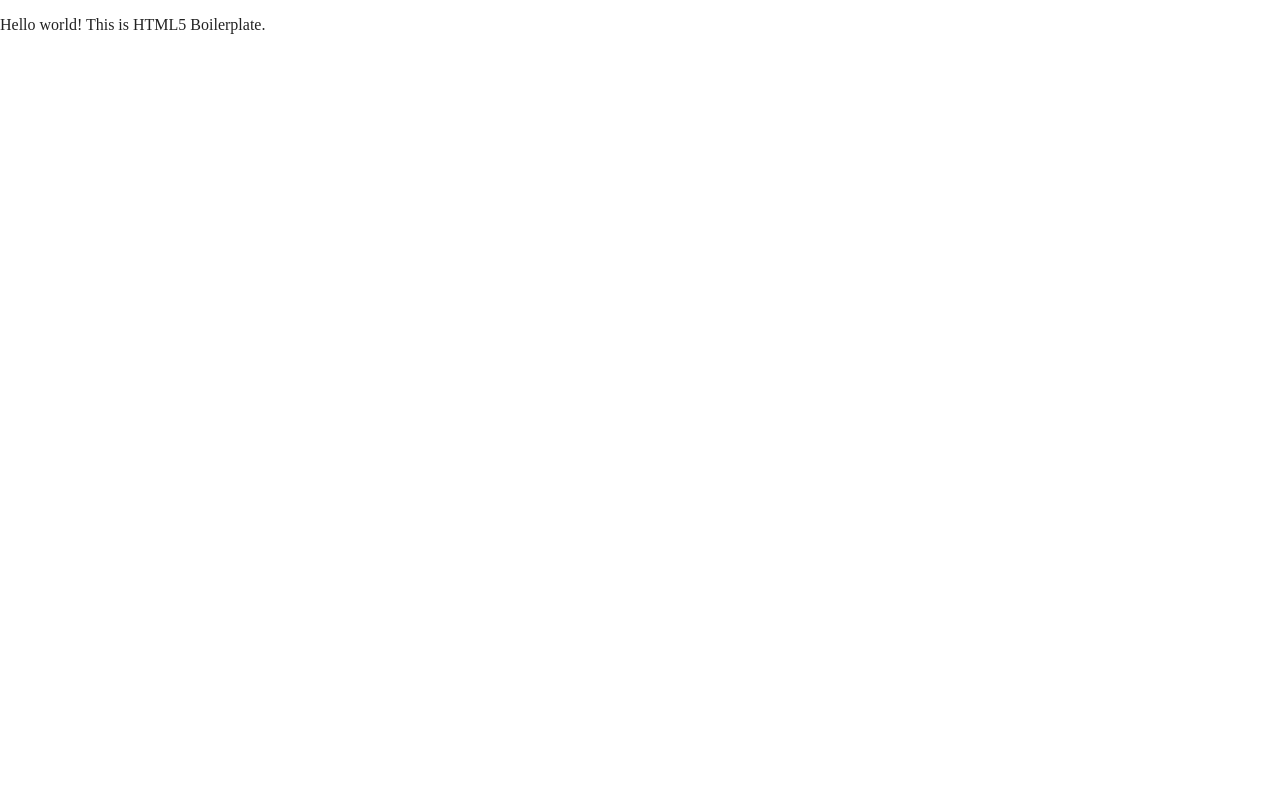
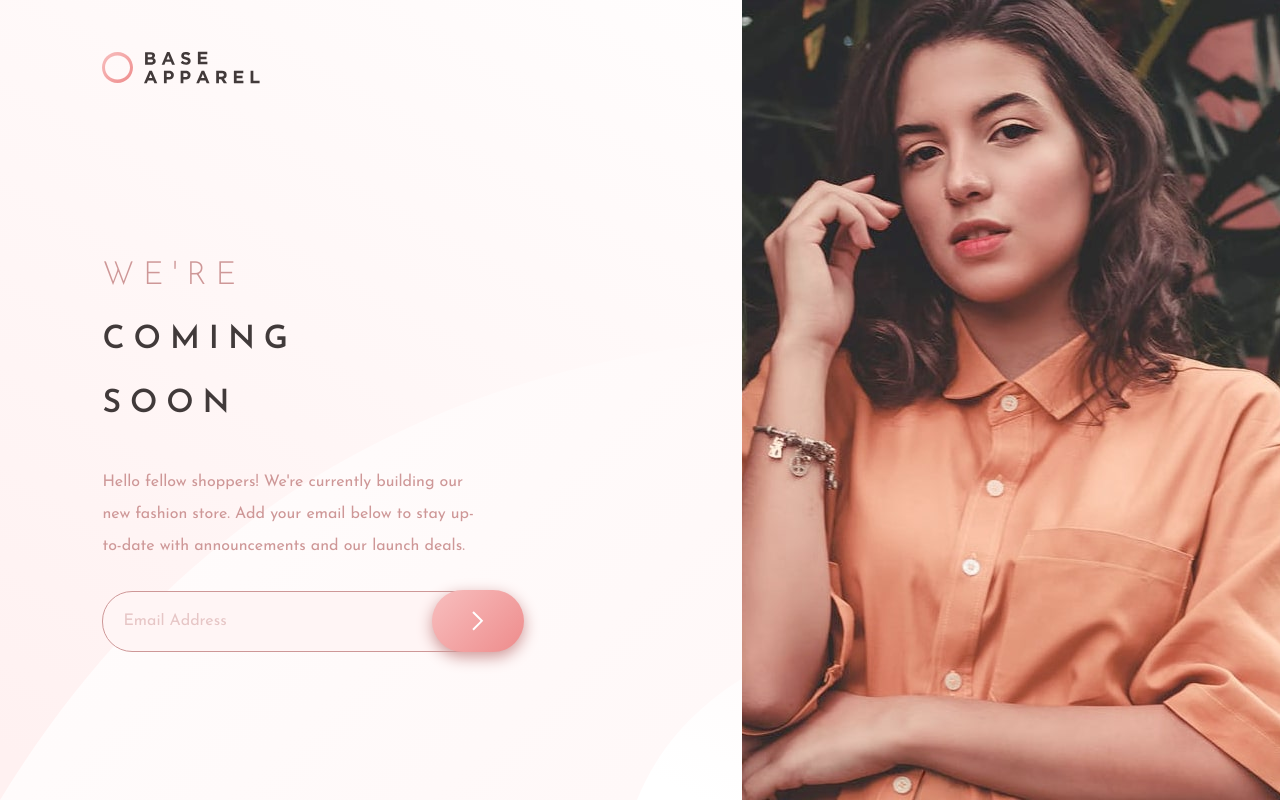
Before and after one commit to adalieks/apparel-coming-soon, a website built with Parcel: page index.html in a window 1280 px wide. Built offline with nearby package versions, Linux system fonts and the light colour scheme; files whose address does not match are found by name.

Commit message:
Added html and css both mobile and desktop

```diff
--- a/css/main.css
+++ b/css/main.css
@@ -87,6 +87,119 @@ textarea {
    Author's custom styles
    ========================================================================== */
 
+   /* General Styles */
+
+   html {
+    font-size: 16px;
+    background-image: linear-gradient(135deg,hsl(0, 0%, 100%), hsl(0, 100%, 98%));
+    background-attachment: fixed;
+    background-size: auto 100%;
+    background-repeat: no-repeat;
+    height: 100%;
+   }
+
+   body {
+    font-family: 'Josefin Sans', sans-serif;
+    font-size: 1em;
+    text-align: left;
+    color: hsl(0, 6%, 24%);
+   }
+
+   .content-wrapper {
+    margin: 30px;
+  }
+
+  h1 {
+    font-family: 'Josefin Sans', sans-serif;
+    font-size: 2.5em;
+  }
+
+  p {
+    font-family: 'Josefin Sans', sans-serif;
+    font-size: .875em;
+    line-height: 28px;
+  }
+
+  /* Base Header */
+
+  header .content-wrapper {
+    display: flex;
+    justify-content: flex-start;
+    align-items: center;
+    flex-flow: row nowrap;
+    margin: 30px 8%;
+  }
+
+  header .logo img {
+    width: 110px;
+  }
+
+  /* Mobile Styles - Landing Page */
+
+  .hero-image #img1 {
+    height: 250px;
+    width: 100%;
+    object-fit: cover;
+    object-position: top;
+  }
+
+  .hero-image #img2 {
+    display: none;
+  }
+
+  .landing-page h1 {
+    text-transform: uppercase;
+    text-align: center;
+    letter-spacing: 0.28em;
+    line-height: 2.5rem;
+    margin-top: 67px;
+  }
+
+  .landing-page h1 span {
+    font-weight: 300;
+    color: hsl(0, 36%, 70%);
+  }
+
+  .landing-page p {
+    text-align: center;
+    color: hsl(0, 36%, 70%);
+  }
+
+  .landing-page form {
+    display:flex;
+    flex-direction:row;
+    align-items: center;
+    justify-content: flex-end;
+    position: relative;
+  }
+
+  .landing-page input[type=text] {
+    flex-grow: 2;
+    padding: 15px;
+    background-color: hsl(0, 100%, 98%);
+    border-color: hsl(0, 36%, 70%);
+    border-width: 1px;
+    border-style: solid;
+    border-radius: 25px;
+  }
+
+  .landing-page input::placeholder {
+    color: hsl(0, 36%, 70%);
+    opacity: 0.5;
+  }
+
+  .landing-page button {
+    padding: 16px 27px;
+    border-radius: 50px !important;
+    position: absolute;
+    margin: 0 !important;
+    border-style: none;
+    background-image: linear-gradient(135deg,hsl(0, 80%, 86%),hsl(0, 74%, 74%));
+    box-shadow: 0px 5px 15px hsl(0, 36%, 70%);
+  }
+
+
+
 /* ==========================================================================
    Helper classes
    ========================================================================== */
@@ -175,8 +288,99 @@ textarea {
    Modify as content requires.
    ========================================================================== */
 
-@media only screen and (min-width: 35em) {
-  /* Style adjustments for viewports that meet the condition */
+@media only screen and (min-width: 1200px) {
+
+  /* General Styles */
+
+  html {
+    min-width: 100%;
+    background-image: url(../img/bg-pattern-desktop.svg),
+    linear-gradient(135deg,hsl(0, 0%, 100%), hsl(0, 100%, 98%));
+    background-position:center center;
+    background-repeat:no-repeat;
+    -moz-background-size: 100% 100%;
+    -webkit-background-size: 100% 100%;
+    background-size: 100% 100%;
+   }
+
+   .content-wrapper {
+    margin-left: 12%;
+  }
+
+  h1 {
+    font-size: 4em;
+    line-height: 4em;
+  }
+
+  p {
+    font-size: 1em;
+    line-height: 2em;
+  }
+
+  header .content-wrapper {
+    display: block;
+    float: left;
+    margin-top: 4%;
+  }
+
+  header .logo img {
+    width: 100%;
+  }
+
+  /* Desktop Styles - Landing Page */
+
+  .hero-image #img2 {
+    display: block;
+    height: 100vh;
+    width: 42%;
+    float: right;
+    object-fit: cover;
+    object-position: top;
+  }
+
+  .hero-image #img1 {
+    display: none;
+  }
+
+  .landing-page .content-wrapper {
+    float: left;
+    width: 46%;
+    margin-left: 8%;
+  }
+
+  .landing-page h1 {
+    text-align: left;
+    margin-top: 17%;
+    margin-bottom: 0;
+    line-height: 4rem;
+  }
+
+  .landing-page p {
+    text-align: left;
+    color: hsl(0, 36%, 70%);
+    width: 65%;
+    margin: 5% 0;
+  }
+
+  .landing-page form {
+    display:flex;
+    flex-direction:row;
+    align-items: center;
+    justify-content: flex-start;
+    position: relative;
+  }
+
+  .landing-page input[type=text] {
+    flex-grow: .6;
+    padding: 20px;
+    border-radius: 30px;
+  }
+
+  .landing-page button {
+    padding: 21px 40px;
+    margin-left: 56% !important;
+  }
+
 }
 
 @media print,
--- a/index.html
+++ b/index.html
@@ -16,6 +16,10 @@
   <link rel="apple-touch-icon" href="icon.png">
   <!-- Place favicon.ico in the root directory -->
 
+  <link rel="preconnect" href="https://fonts.googleapis.com">
+  <link rel="preconnect" href="https://fonts.gstatic.com" crossorigin>
+  <link href="https://fonts.googleapis.com/css2?family=Josefin+Sans:wght@300;400;600&display=swap" rel="stylesheet">
+
   <link rel="stylesheet" href="css/normalize.css">
   <link rel="stylesheet" href="css/main.css">
 
@@ -24,8 +28,35 @@
 
 <body>
 
-  <!-- Add your site or application content here -->
-  <p>Hello world! This is HTML5 Boilerplate.</p>
+<header>
+  <div class="content-wrapper">
+  <div class="logo">
+    <a href="#">
+      <img src="../apparel-coming-soon/img/logo.svg" alt="Base Apparel logo">
+    </a>
+  </div>
+</div>
+</header>
+
+<main>
+  <section>
+    <div class="hero-image">
+      <img id="img1" src="../apparel-coming-soon/img/hero-mobile.jpg" alt="Young fashionable woman">
+      <img id="img2" src="../apparel-coming-soon/img/hero-desktop.jpg" alt="Young fashionable woman">
+    </div>
+  </section>
+  <section class="landing-page">
+    <div class="content-wrapper">
+    <h1><span>We're</span><br>Coming<br>Soon</h1>
+    <p>Hello fellow shoppers! We're currently building our new fashion store. Add your email below to stay up-to-date with announcements and our launch deals.</p>
+    <form id="form">
+    <input id="email" type="text" name="email" size="10" placeholder="Email Address">
+    <button type="submit"><img src="../apparel-coming-soon/img/icon-arrow.svg" alt=">"></button>
+    </form>
+    </div>
+  </section>
+</main>
+
   <script src="js/vendor/modernizr-3.11.2.min.js"></script>
   <script src="js/plugins.js"></script>
   <script src="js/main.js"></script>
```
Also changed, not shown: img/bg-pattern-desktop.svg (added), img/favicon-32x32.png (added), img/hero-desktop.jpg (added), img/hero-mobile.jpg (added), img/icon-arrow.svg (added), img/icon-error.svg (added), img/logo.svg (added), 1 other file.
